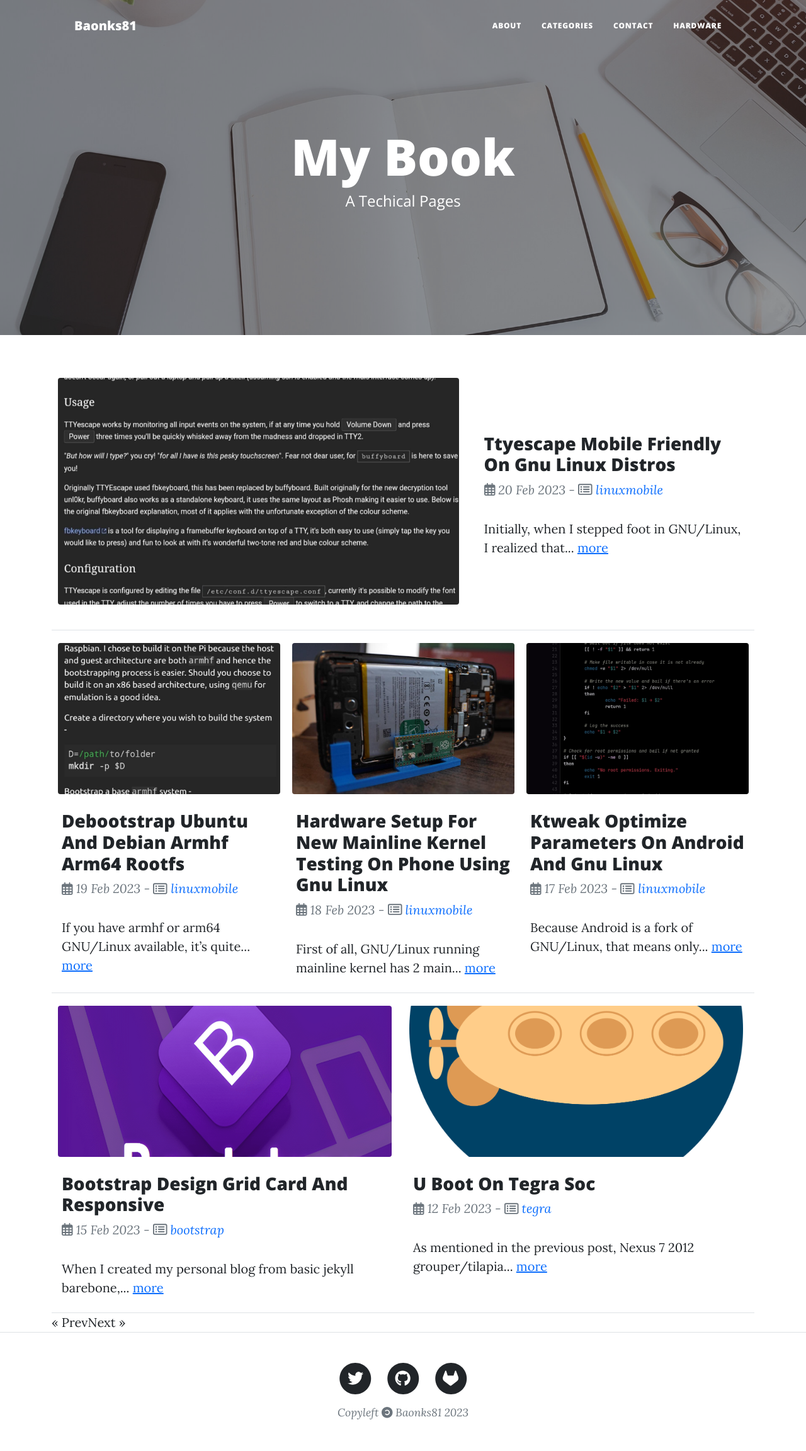
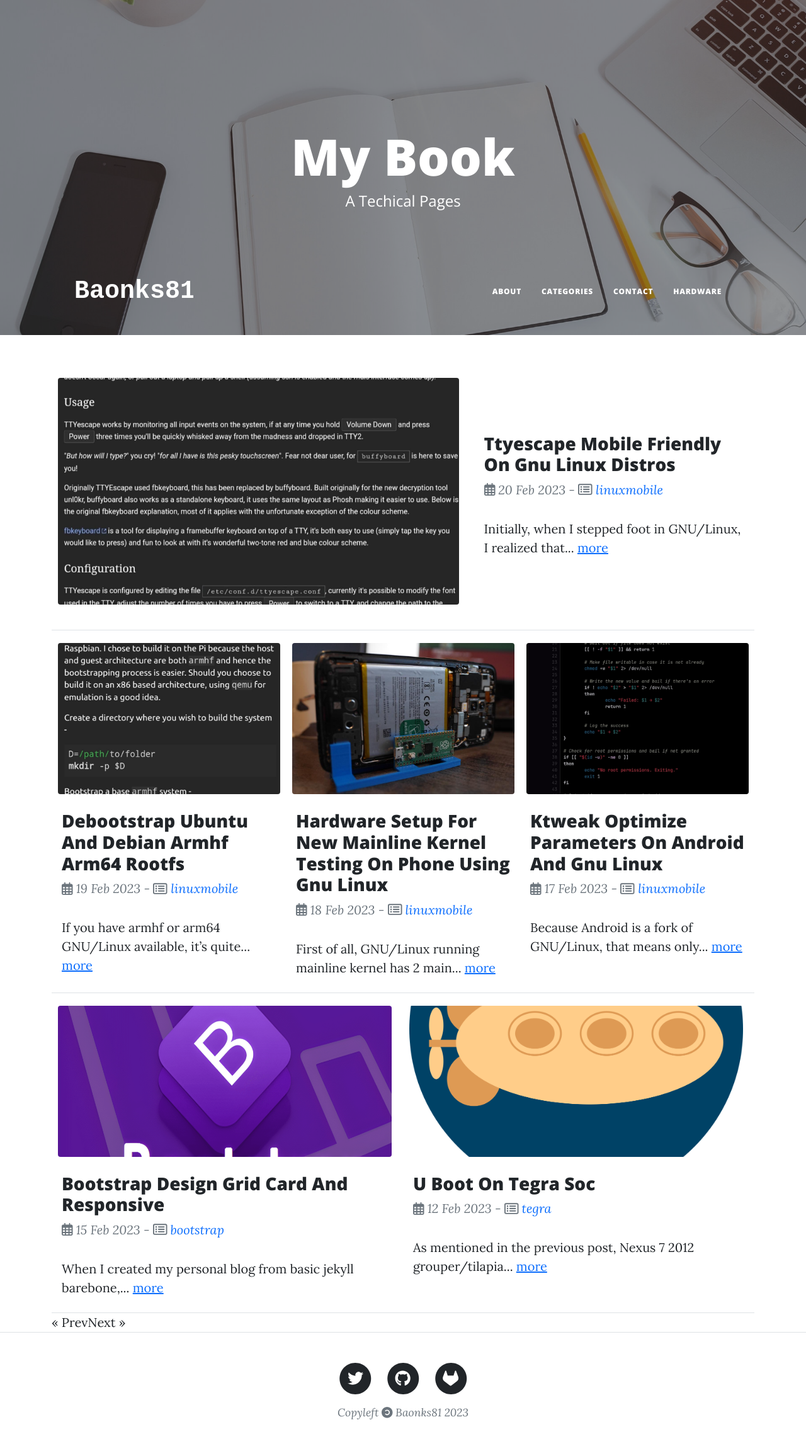
Before and after one commit to Baonks81/baonks81.github.io, a Jekyll site: the page built from index.html, in a window 1280 px wide. Shown: the whole page at 63% size. Built offline with Jekyll 4.4.1, drawn with Linux system fonts in a browser that asks for light colours; nearby versions of some CDN libraries; library files that are not in the unit come from our copies; the list of posts is cut into pages by our own code.

Commit message:
Update navigation.html

```diff
--- a/_includes/navigation.html
+++ b/_includes/navigation.html
@@ -1,6 +1,10 @@
 <nav class="navbar navbar-expand-lg navbar-light" id="mainNav">
   <div class="container px-4 px-lg-5">
-    <a class="navbar-brand" href="/"><span class="line anim-typewriter">Baonks81</span></a>
+    <a class="navbar-brand" href="/">
+       <div class="wrapper">
+          <div class="typing-demo">Baonks81</div>
+       </div>
+    </a>
 
     {%- assign default_paths = site.pages | map: "path" -%}
     {%- assign page_paths = site.header_pages | default:default_paths -%}
```
